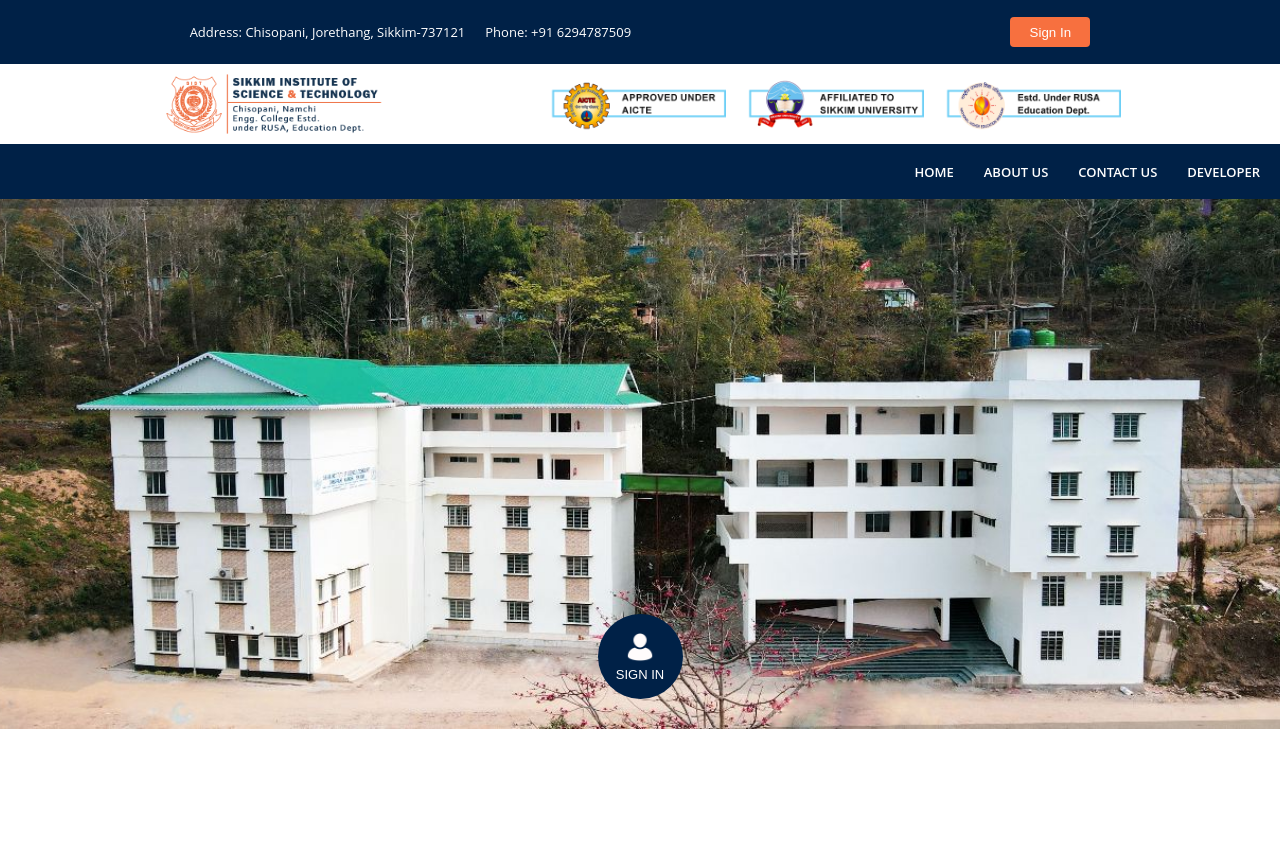
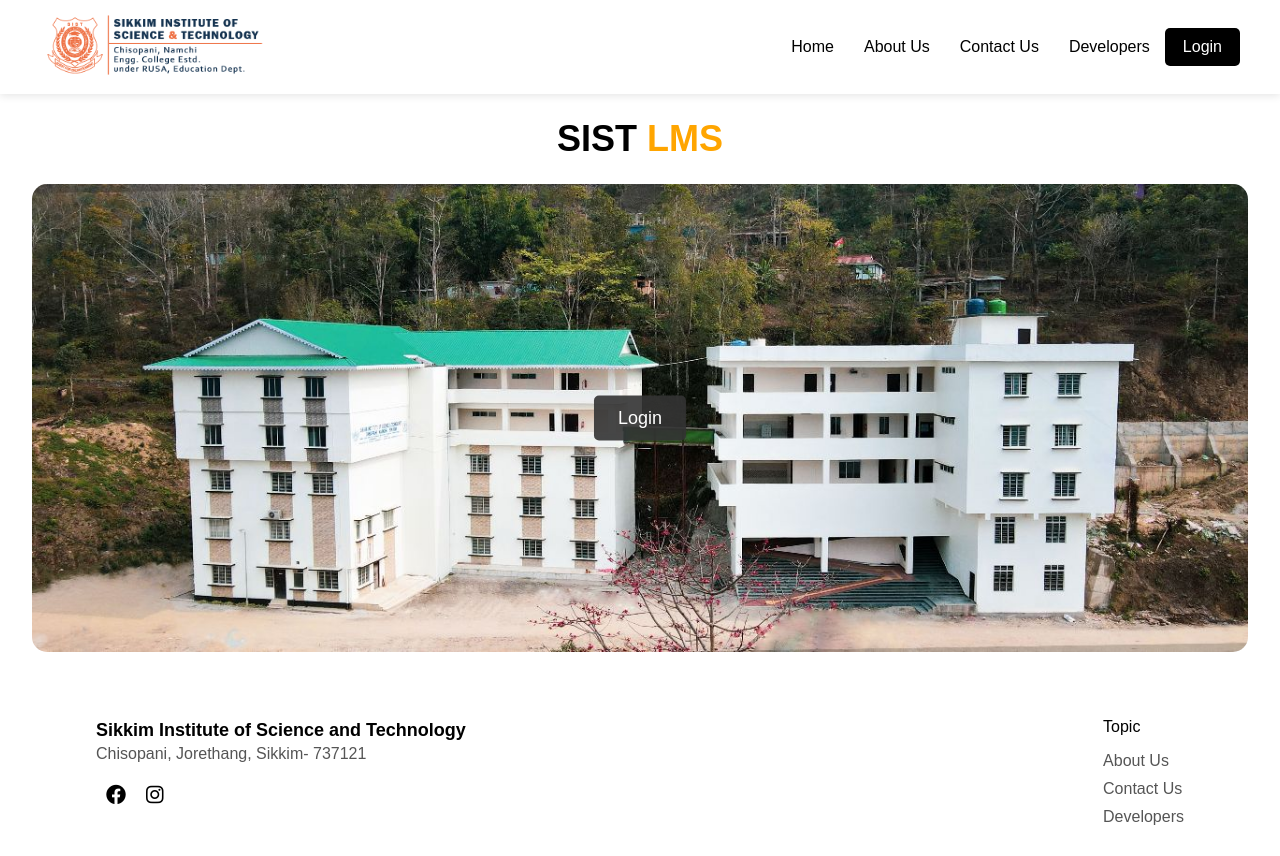
Before and after one commit to ayushchettri/my-lms, a React (Create React App) app in the folder client/: page / in a window 1280 px wide. Before the commit the page ends 800 px from the top, so only its background shows below. Built offline with nearby package versions, Linux system fonts and the light colour scheme.

Commit message:
new-landing page(standard white theme)

```diff
--- a/client/public/index.html
+++ b/client/public/index.html
@@ -3,6 +3,7 @@
   <head>
     <meta charset="utf-8" />
     <link rel="icon" href="./govt-sikkim.jpg" />
+    <link rel="stylesheet" href="https://cdnjs.cloudflare.com/ajax/libs/font-awesome/6.0.0-beta3/css/all.min.css" />
     <meta name="viewport" content="width=device-width, initial-scale=1.0, maximum-scale=1.0, user-scalable=no" />
     <meta name="theme-color" content="#000000" />
     <meta
--- a/client/src/App.css
+++ b/client/src/App.css
@@ -1,206 +1,181 @@
-html, body {
-  width: 100%;
-  height: 100%;
-  font-family: 'Open Sans', sans-serif;
+/* General Reset */
+body, html {
   margin: 0;
   padding: 0;
-  overflow-x: hidden;
+  font-family: Arial, sans-serif;
+  background-color: #fff;
 }
 
-#container {
-  width: 100%;
+.container {
+  display: flex;
+  flex-direction: column;
+  min-height: 100vh;
 }
 
-#topNav {
-  width: 100%;
-  background-color: #002147;
-  color: #fff;
-  font-size: 13px;
-  font-weight: 500;
+/* Navbar */
+.navbar {
   display: flex;
-  justify-content: space-around;
+  justify-content: space-between;
   align-items: center;
-  padding: 10px 0;
+  padding: 15px 40px;
+  background-color: white;
+  box-shadow: 0 2px 8px rgba(0, 0, 0, 0.1);
 }
 
-#topAddress {
-  display: flex;
-  gap: 20px;
+.logo {
+  height: 60px;
 }
 
-#sign-in {
-  background-color: rgb(247, 112, 63);
-  color: #fff;
-  border: none;
-  width: 80px;
-  height: 30px;
-  display: flex;
-  justify-content: center;
-  align-items: center;
-  cursor: pointer;
-  border-radius: 4px;
-  transition: background-color 0.3s ease-in-out;
+.menu a {
+  margin: 0 15px;
+  text-decoration: none;
+  color: black;
+  font-weight: 500;
 }
 
-#sign-in:hover {
-  background-color: #e65c3f;
+.menu a:hover {
+  color: orange;
 }
 
-#midNav {
-  display: flex;
-  flex-wrap: wrap;
-  justify-content: space-evenly;
-  width: 100%;
-  margin: 0;
-  padding: 0;
-}
-
-.logo-group {
-    width: auto;
-  display: flex;
-  justify-content: center;
-  align-items: center;
-  gap: 20px;
-}
-
-.logo-group img {
-  height: 60px;
-  padding: 10px 0;
-}
-
-#bottomNav {
-  width: 100%;
-  height: 35px;
-  background-color: #002147;
-  color: #fff;
-  display: flex;
-  justify-content:right;
-  align-items: center;
-  padding: 10px 0;
-}
-
-#bottomNav ul {
-    width: auto;
-    flex-wrap: wrap;
-  display: flex;
-  list-style: none;
-  gap: 30px;
-  margin: 0;
-  padding-right: 20px;
-  font-weight: 600;
-  font-size: small;
-}
-
-#bottomNav ul li a {
-  text-decoration: none;
-  color: #fff;
-  transition: color 0.3s ease-in-out;
-}
-
-#bottomNav ul li a:hover {
-  color: rgb(247, 112, 63);
-}
-
-#main {
-    width: 100%;
-  height: 500px;
-  background: url('./image/sist-banner.jpg') center/cover no-repeat;
-  display: flex;
-  justify-content: center;
-  align-items: flex-end;
-  padding-bottom: 30px;
-}
-
-#main button {
-  width: 85px;
-  height: 85px;
-  border-radius: 50%;
+.login-btn {
+  background-color: black;
+  color: white;
+  padding: 10px 18px;
   border: none;
-  font-size: small;
-  background-color: #002147;
-  color: #fff;
-  display: flex;
-  flex-direction: column;
-  justify-content: center;
-  align-items: center;
-  transition: all 0.2s ease-in-out;
-}
-
-#main button:hover {
-  width: 90px;
-  height: 90px;
-  background-color: rgb(247, 112, 63);
-}
-
-#main button img {
-  width: 30px;
-  margin-bottom: 5px;
-}
-
-.hamburger {
-  display: none;
-  flex-direction: column;
-  justify-content: space-between;
-  width: 25px;
-  height: 18px;
+  border-radius: 5px;
+  font-size: 16px;
   cursor: pointer;
 }
 
-.hamburger span {
-  display: block;
-  height: 3px;
-  background: #fff;
-  border-radius: 2px;
+.login-btn:hover {
+  background-color: #333;
 }
 
+/* Main Title */
+.main-section {
+  display: flex;
+  flex-direction: column;
+  align-items: center;
+}
+
+.title {
+  font-size: 36px;
+  font-weight: bold;
+}
+
+.highlight {
+  color: orange;
+}
+
+/* Image Section */
+.image-container {
+  position: relative;
+  display: inline-block;
+}
+
+.main-image {
+  width: 100%;
+  max-width: 95vw;
+  border-radius: 15px;
+  display: block;
+}
+
+.overlay-login-btn {
+  position: absolute;
+  top: 50%;
+  left: 50%;
+  transform: translate(-50%, -50%);
+  background-color: rgba(51, 51, 51, 0.9);
+  color: white;
+  padding: 12px 24px;
+  border: none;
+  border-radius: 5px;
+  font-size: 18px;
+  cursor: pointer;
+}
+
+.overlay-login-btn:hover {
+  background-color: rgba(0, 0, 0, 0.8);
+}
+
+/* Footer */
+.footer {
+  width:85%;
+  margin-top: 30px;
+  padding: 20px;
+  display: flex;
+  justify-content: space-between;
+}
+
+.footer1{
+  display: flex;
+  flex-direction: column;
+}
+
+.footer2{
+  display: flex;
+  flex-direction: column;
+}
+
+.footer2 a{
+  text-decoration: none;
+  color: #555;
+  margin-bottom: 10px;
+}
+.footer2 a:hover{
+  color: orange;
+}
+
+.college-name {
+  font-weight: bold;
+  font-size: 18px;
+  margin-bottom: 2px;
+}
+
+.address {
+  color: #555;
+  margin-top: 2px;
+}
+
+.social-icons {
+  margin-top: 5px;
+}
+
+.social-icons a {
+  margin: 0 10px;
+  font-size: 20px;
+  color: black;
+  text-decoration: none;
+}
+
+.social-icons a:hover {
+  color: orange;
+}
+
+.topics {
+  margin-top: 15px;
+  color: #666;
+  font-size: 14px;
+}
+
+/* Responsive */
 @media (max-width: 768px) {
-  #topAddress {
+  .navbar {
     flex-direction: column;
-    text-align: center;
-  }
-  #topNav {
-    display: none;
+    gap: 10px;
   }
 
-  #midNav {
+  .menu {
+    display: flex;
+    flex-wrap: wrap;
     justify-content: center;
   }
 
-  #midNav .logo-group img {
-    height: 40px;
+  .main-image {
+    width: 100%;
   }
 
-  #midNav .logo-group:nth-child(2) {
-    display: none;
-  }
-  #bottomNav {
-    justify-content: space-between;
-    padding: 10px 15px;
-  }
-
-  .hamburger {
-    display: flex;
-  }
-
-  #bottomNav ul {
-    position: absolute;
-    top: 70px;
-    right: 0;
-    background: #002147;
-    width: 200px;
-    flex-direction: column;
-    gap: 20px;
-    padding: 20px;
-    display: flex;
-    transform: translateX(100%);
-    opacity: 0;
-    transition: transform 0.3s ease, opacity 0.3s ease;
-    border-radius: 5px 0 0 5px;
-    box-shadow: -2px 2px 10px rgba(0, 0, 0, 0.2);
-  }
-
-  #bottomNav ul.active {
-    transform: translateX(0);
-    opacity: 1;
+  .title {
+    font-size: 28px;
   }
 }
--- a/client/src/App.js
+++ b/client/src/App.js
@@ -1,67 +1,66 @@
 import React, {useEffect, useState} from 'react'
 import './App.css'
 import './index.css'
-import sistLogo from './image/sist-logo.png'
-import aicte from './image/AICTE.png'
-import rusa from './image/RUSA-ED.png'
-import su from './image/SU.png'
-import signIn from './image/login-avatar.png'
+import logo from './image/sist-logo.png'
+import bgImage from './image/sist-banner.jpg'
 
 export function App () {
   const [menuOpen, setMenuOpen] = useState(false);
-  return (
-    <div id="container">
-      {/* Top Navigation */}
-      <nav id="topNav">
-        <div id="topAddress">
-          <p>Address: Chisopani, Jorethang, Sikkim-737121</p>
-          <p>Phone: +91 6294787509</p>
-        </div>
-        <button id="sign-in">Sign In</button>
-      </nav>
-
-      {/* Mid Navigation */}
-      <div id="midNav">
-        <div className="logo-group">
-          <img src={sistLogo} alt="SIST-LOGO" />
-        </div>
-        <div className="logo-group">
-          <img src={aicte} alt="AICTE" />
-          <img src={su} alt="SU" />
-          <img src={rusa} alt="RUSA-ED" />
-        </div>
-      </div>
-
-      {/* Bottom Navigation */}
-      <nav id="bottomNav">
-        {/* Hamburger for Mobile */}
-        <div
-          className="hamburger"
-          onClick={() => setMenuOpen(!menuOpen)}
-        >
-          <span></span>
-          <span></span>
-          <span></span>
+    return (
+    <div className="container">
+      {/* Navbar */}
+      <header className="navbar">
+        {/* Logo */}
+        <div className="logo-section">
+          <img src={logo} alt="Logo" className="logo" />
         </div>
 
         {/* Menu */}
-        <ul className={menuOpen ? "active" : ""}>
-          <li><a href="#">HOME</a></li>
-          <li><a href="#">ABOUT US</a></li>
-          <li><a href="#">CONTACT US</a></li>
-          <li><a href="#">DEVELOPER</a></li>
-        </ul>
-      </nav>
+        <nav className="menu">
+          <a href="#home">Home</a>
+          <a href="#about">About Us</a>
+          <a href="#contact">Contact Us</a>
+          <a href="#developers">Developers</a>
+          <button className="login-btn">Login</button>
+        </nav>
+      </header>
 
-      {/* Main Section */}
-      <div id="main">
-        <button>
-          <img src={signIn} alt="SIGN IN" />
-          SIGN IN
-        </button>
-      </div>
+      {/* Title */}
+      <main className="main-section">
+        <h1 className="title">
+          SIST <span className="highlight">LMS</span>
+        </h1>
+
+        {/* Background Image Section */}
+        <div className="image-container">
+          <img src={bgImage} alt="Campus" className="main-image" />
+          <button className="overlay-login-btn">Login</button>
+        </div>
+
+        {/* Footer Section */}
+        <footer className="footer">
+          <div className="footer1">
+            <p className="college-name">Sikkim Institute of Science and Technology</p>
+            <p className="address">Chisopani, Jorethang, Sikkim- 737121</p>
+            <div className="social-icons">
+              <a href="https://www.facebook.com/profile.php?id=100057201619385"><i className="fab fa-facebook"></i></a>
+              <a href="https://www.instagram.com/sist__college2018"><i className="fab fa-instagram"></i></a>
+            </div>
+          </div>
+
+
+          {/* Topics */}
+          <div className="footer2">
+            <p>Topic</p>
+            <a href="https://sist.edu.in">About Us</a>
+            <a href="#">Contact Us</a>
+            <a href="#">Developers</a>
+          </div>
+        </footer>
+      </main>
     </div>
   );
+
 
 }
 
```
